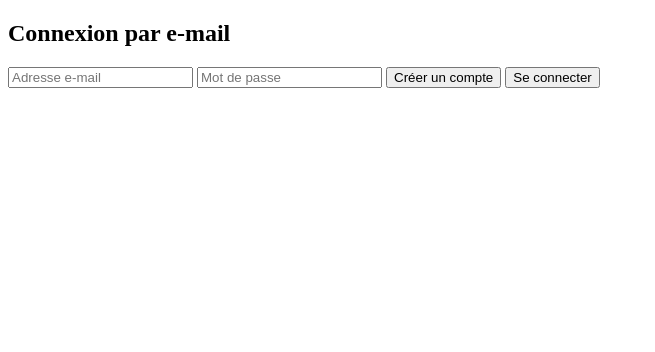
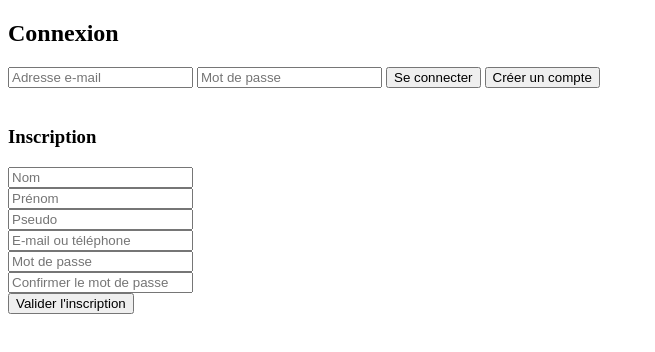
Before and after one commit to Brida5/Brida, a plain HTML site: page index.html in a window 1280 px wide. Both pictures are taken after a click on the button "Créer un compte". Shown: the whole page, without its empty margins (0-655 px from the left). Drawn offline with Linux system fonts and the light colour scheme; no server answers.

Commit message:
Update index.html

```diff
--- a/index.html
+++ b/index.html
@@ -5,14 +5,26 @@
   <title>Connexion privée</title>
 </head>
 <body>
-  <h2>Connexion par e-mail</h2>
-  <input type="email" id="email" placeholder="Adresse e-mail">
-  <input type="password" id="password" placeholder="Mot de passe">
-  <button onclick="signUp()">Créer un compte</button>
+  <h2>Connexion</h2>
+  <input type="email" id="emailLogin" placeholder="Adresse e-mail">
+  <input type="password" id="passwordLogin" placeholder="Mot de passe">
   <button onclick="signIn()">Se connecter</button>
+  <button onclick="showSignUpForm()">Créer un compte</button>
 
   <br><br>
   <button id="btnSecret" style="display:none;" onclick="goToSecret()">Aller à la page secrète</button>
+
+  <!-- Formulaire d'inscription caché -->
+  <div id="signupForm" style="display:none; margin-top: 20px;">
+    <h3>Inscription</h3>
+    <input type="text" id="nom" placeholder="Nom"><br>
+    <input type="text" id="prenom" placeholder="Prénom"><br>
+    <input type="text" id="pseudo" placeholder="Pseudo"><br>
+    <input type="text" id="emailOrPhone" placeholder="E-mail ou téléphone"><br>
+    <input type="password" id="passwordSignUp" placeholder="Mot de passe"><br>
+    <input type="password" id="confirmPassword" placeholder="Confirmer le mot de passe"><br>
+    <button onclick="signUp()">Valider l'inscription</button>
+  </div>
 
   <!-- Firebase SDKs -->
   <script src="https://www.gstatic.com/firebasejs/10.12.0/firebase-app.js"></script>
@@ -32,26 +44,41 @@
     firebase.initializeApp(firebaseConfig);
     const auth = firebase.auth();
 
-    // Affiche le bouton si l'utilisateur est déjà connecté
+    // Affiche le bouton secret si utilisateur connecté
     auth.onAuthStateChanged(user => {
       if (user) {
         document.getElementById('btnSecret').style.display = 'inline-block';
       }
     });
 
+    function showSignUpForm() {
+      document.getElementById("signupForm").style.display = "block";
+    }
+
     function signUp() {
-      const email = document.getElementById('email').value;
-      const password = document.getElementById('password').value;
-      auth.createUserWithEmailAndPassword(email, password)
+      const nom = document.getElementById("nom").value;
+      const prenom = document.getElementById("prenom").value;
+      const pseudo = document.getElementById("pseudo").value;
+      const emailOrPhone = document.getElementById("emailOrPhone").value;
+      const password = document.getElementById("passwordSignUp").value;
+      const confirmPassword = document.getElementById("confirmPassword").value;
+
+      if (password !== confirmPassword) {
+        alert("Les mots de passe ne correspondent pas.");
+        return;
+      }
+
+      auth.createUserWithEmailAndPassword(emailOrPhone, password)
         .then(() => {
+          alert("Compte créé pour " + prenom + " " + nom + " !");
           window.location.href = "secrete.html";
         })
         .catch(error => alert(error.message));
     }
 
     function signIn() {
-      const email = document.getElementById('email').value;
-      const password = document.getElementById('password').value;
+      const email = document.getElementById("emailLogin").value;
+      const password = document.getElementById("passwordLogin").value;
       auth.signInWithEmailAndPassword(email, password)
         .then(() => {
           window.location.href = "secrete.html";
```
